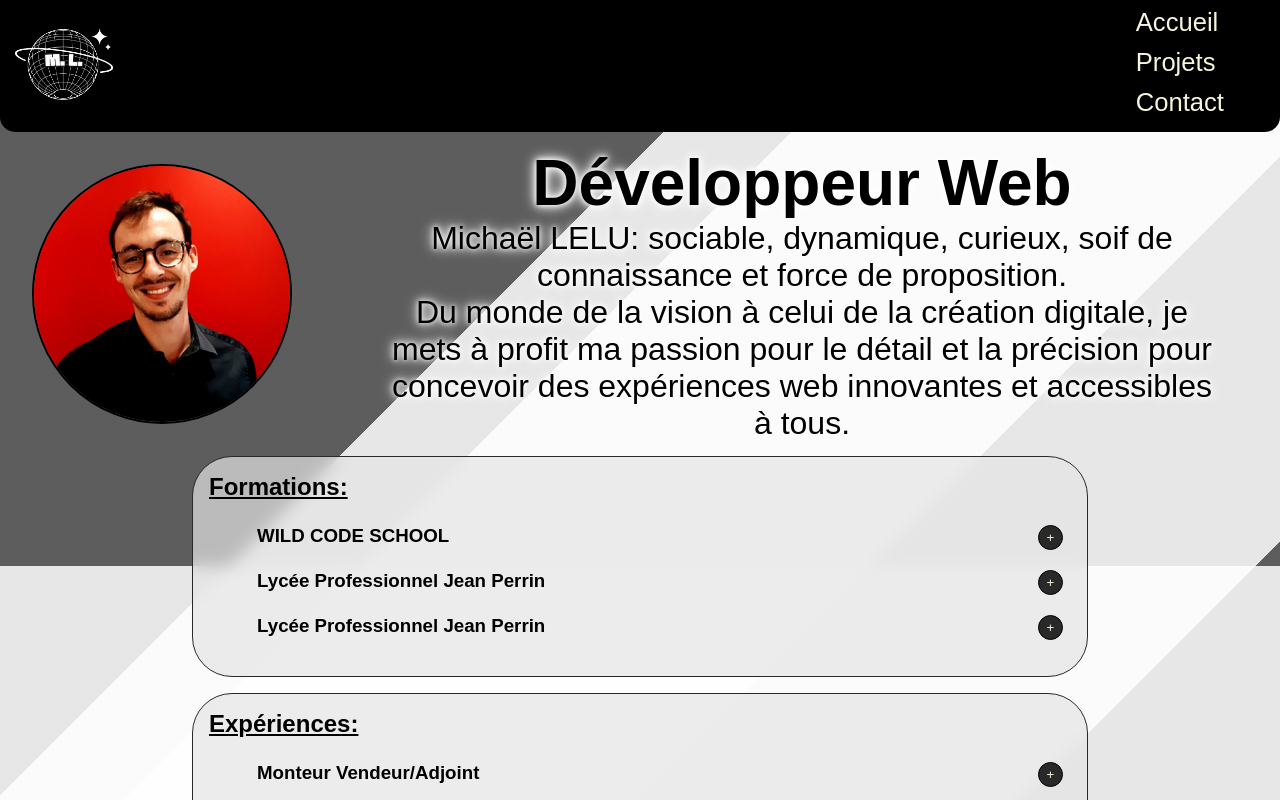
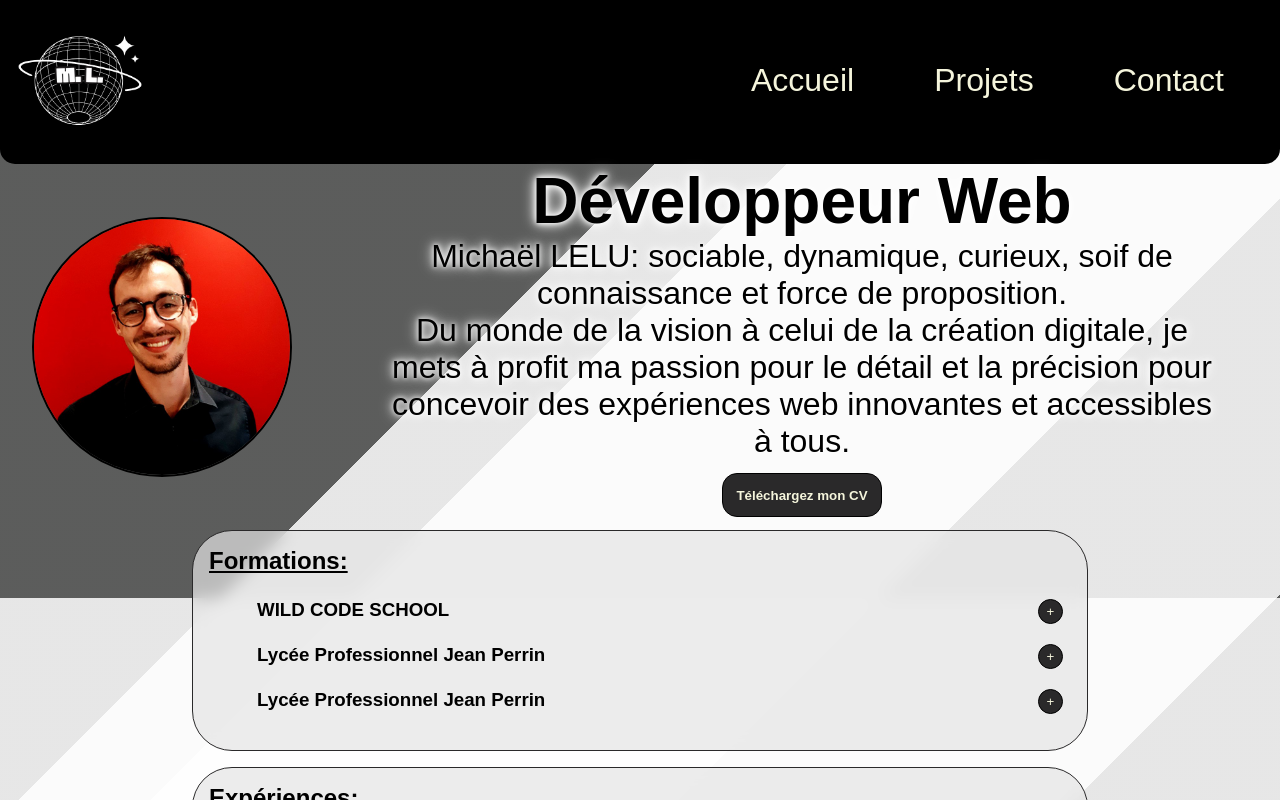
Before and after one commit to MichaelLELU/Portfolio-React, a React (Vite) app: page / in a window 1280 px wide. Shown: the top 800 px of the page. Built offline with nearby package versions, Linux system fonts and the light colour scheme.

Commit message:
feat button to download CV and fix estetique global

```diff
--- a/public/data/formation-exp.json
+++ b/public/data/formation-exp.json
@@ -3,19 +3,19 @@
     {
       "index": "1",
       "ecole": "WILD CODE SCHOOL",
-      "titre": "BootCamp: Développeur Web et Web Mobile (équivalent bac+2)",
+      "titre": "BootCamp: Développeur Web et Web Mobile (équivalent bac+2)💻",
       "date": "02/2024 - 07/2024"
     },
     {
       "index": "2",
       "ecole": "Lycée Professionnel Jean Perrin",
-      "titre": "Bac Professionnel Optique Lunetterie (mention bien)",
+      "titre": "Bac Professionnel Optique Lunetterie (mention bien)🕶️",
       "date": "09/2010 - 06/2012"
     },
     {
       "index": "3",
       "ecole": "Lycée Professionnel Jean Perrin",
-      "titre": "BEP Optique Lunetterie",
+      "titre": "BEP Optique Lunetterie👓",
       "date": "09/2008 - 06/2010"
     }
     ],
--- a/src/components/navbar/navBarStyle.scss
+++ b/src/components/navbar/navBarStyle.scss
@@ -11,8 +11,8 @@
 }
 
 .navLink {
+    display: flex;
     margin-right: 3em;
-    display: flex;
     gap: 4em;
     list-style: none;
 }
@@ -64,12 +64,11 @@ ul li {
     font-weight: bold;
 }
 
-@media screen and (max-width: 8300px) {
+@media screen and (max-width: 830px) {
     .logo {
         width: 8em;
     }
     .navLink {
-        display: block;
         line-height: 2em;
     }
     .lien {
@@ -87,6 +86,7 @@ ul li {
         width: 6em;
     }
     .navLink {
+        display: block;
         margin: 1em;
         line-height: 2em;
     }
--- a/src/components/projetCard/cardStyle.scss
+++ b/src/components/projetCard/cardStyle.scss
@@ -31,6 +31,7 @@
 }
 .lienCard {
     width:5em;
+    padding-top: 0.5em;
     height: 1.5em;
     text-align: center;
     text-decoration: none;
@@ -60,6 +61,7 @@
 }
 :hover.button {
     font-weight: bold;
+    height: 1.8em;
     background-color: rgb(123, 61, 123);
     box-shadow: none;
 }
--- a/src/components/projetList/pListeStyle.scss
+++ b/src/components/projetList/pListeStyle.scss
@@ -1,6 +1,7 @@
 .projectList  {
     display: flex;
     justify-content: center;
+    align-items: baseline;
     flex-wrap: wrap;
     gap: 3em;
     margin-bottom:3em;
--- a/src/pages/homepage/HomePage.jsx
+++ b/src/pages/homepage/HomePage.jsx
@@ -8,6 +8,9 @@ import Formation from '../../components/formExp/Formation';
 
 export default function HomePage () {
 
+    const handleDownloadClick = () => {
+        window.open("/src/assets/CV-Michael-LELU.pdf", "_blank");
+      };
 
     return (
         <main>
@@ -20,6 +23,7 @@ export default function HomePage () {
                     Du monde de la vision à celui de la création digitale,
                     je mets à profit ma passion pour le détail et la précision pour
                     concevoir des expériences web innovantes et accessibles à tous.</p>
+                    <button onClick={handleDownloadClick} className='lienCV'>Téléchargez mon CV</button>
                 </div>
             </div>
             <div className='articles'>
--- a/src/pages/homepage/homeStyle.scss
+++ b/src/pages/homepage/homeStyle.scss
@@ -16,6 +16,20 @@
     margin-right: 2em;
     font-size: 2em;
     text-shadow: 0 0 5px #FFF, 0 0 10px #FFF,  0 0 15px #FFF;
+}
+.lienCV {
+    font-weight: bold;
+    border: 1px solid black;
+    border-radius: 15px;
+    background-color: rgb(42, 41, 42);
+    padding: 1em;
+    color: beige;
+    margin: 1em;
+}
+:hover.lienCV {
+    background-color: rgb(123, 61, 123);
+    text-decoration: underline;
+    box-shadow: 4px 4px 6px -1px rgba(0,0,0,0.9);
 }
 .articles {
     display: flex;
--- a/src/styleApp.scss
+++ b/src/styleApp.scss
@@ -3,7 +3,11 @@
     font-family:'./assets/font/Freeman-Regular.ttf', Freeman, sans-serif;
 }
 .body {
-    background-image: linear-gradient(0deg, transparent 0%, transparent 26%,rgba(255,255,255, 0.85) 26%, rgba(255,255,255, 0.85) 56%,transparent 56%, transparent 100%),linear-gradient(135deg, transparent 0%, transparent 36%,rgba(255,255,255, 0.85) 36%, rgba(255,255,255, 0.85) 71%,transparent 71%, transparent 100%),linear-gradient(135deg, transparent 0%, transparent 31%,rgba(255,255,255, 0.85) 31%, rgba(255,255,255, 0.85) 56%,transparent 56%, transparent 100%),linear-gradient(90deg, rgba(65,66,65, 0.86),rgba(65,66,65, 0.86));
+    background-image: linear-gradient(0deg, transparent 0%, transparent 26%,rgba(255,255,255, 0.85) 26%,
+     rgba(255,255,255, 0.85) 56%,transparent 56%, transparent 100%),linear-gradient(135deg, transparent 0%,
+      transparent 36%,rgba(255,255,255, 0.85) 36%, rgba(255,255,255, 0.85) 71%,transparent 71%, transparent 100%),
+      linear-gradient(135deg, transparent 0%, transparent 31%,rgba(255,255,255, 0.85) 31%, rgba(255,255,255, 0.85) 56%,
+      transparent 56%, transparent 100%),linear-gradient(90deg, rgba(65,66,65, 0.86),rgba(65,66,65, 0.86));
     background-size: cover;
     background-repeat: no-repeat;
 }
```
Also changed, not shown: src/assets/github-640.png, 1 other file (tests, documents, lock files or other folders).
